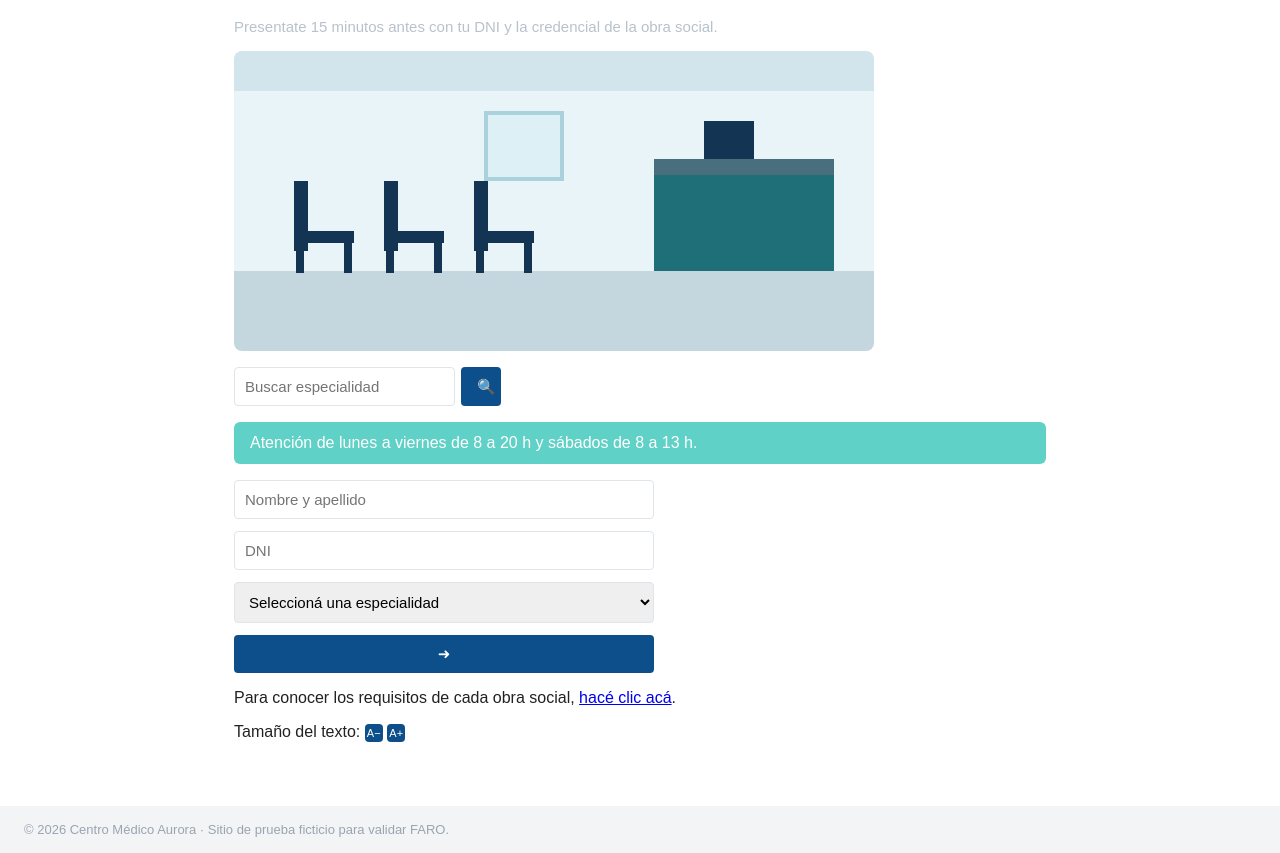
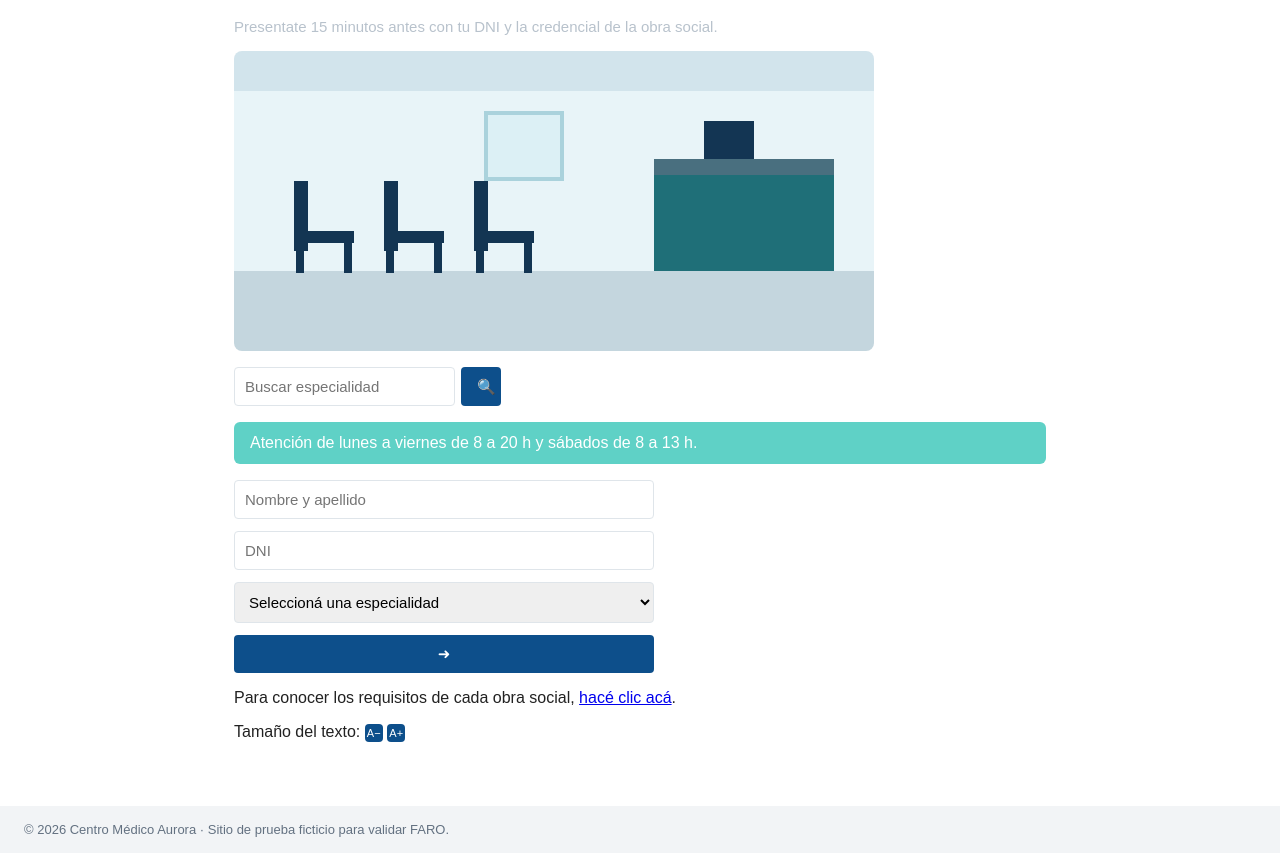
Before and after one commit to ManuVerger21/faro-prueba-turnos, a plain HTML site: page index.html in a window 1280 px wide. Shown: the part 126-979 px from the top of the page. Drawn offline with Linux system fonts and the light colour scheme.

Commit message:
fix(a11y): [a11y] Fix WCAG 1.4.3 in estilos.css

```diff
--- a/estilos.css
+++ b/estilos.css
@@ -17,4 +17,4 @@ button:focus, a:focus, input:focus, .boton:focus { outline: none; }   /* foco in
 .buscar button { width: 40px; }
 .enlace-color { color: #0d4f8b; text-decoration: none; }      /* link distinguido solo por color */
 .error { color: #c0392b; font-size: 14px; min-height: 18px; }
-footer { margin-top: 40px; padding: 16px 24px; background: #f2f4f6; font-size: 13px; color: #9aa5b1; } /* contraste bajo */
+footer { margin-top: 40px; padding: 16px 24px; background: #f2f4f6; font-size: 13px; color: #637181; } /* contraste bajo */
```
